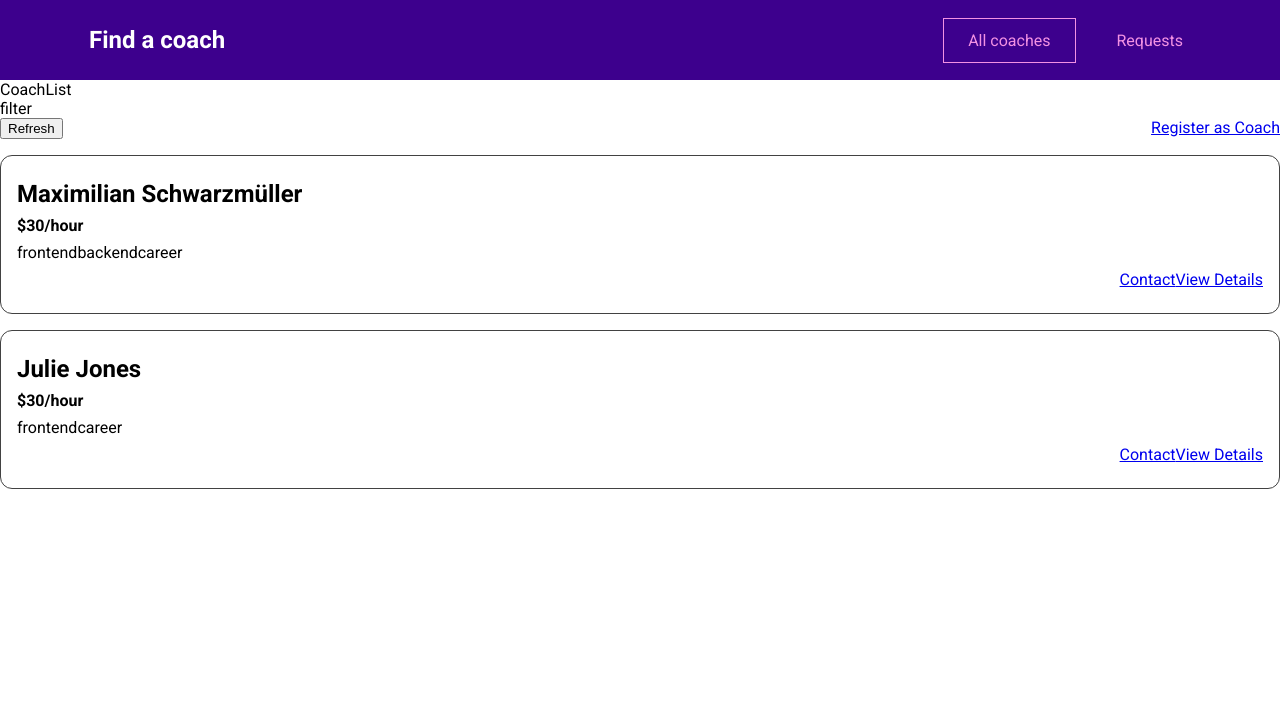
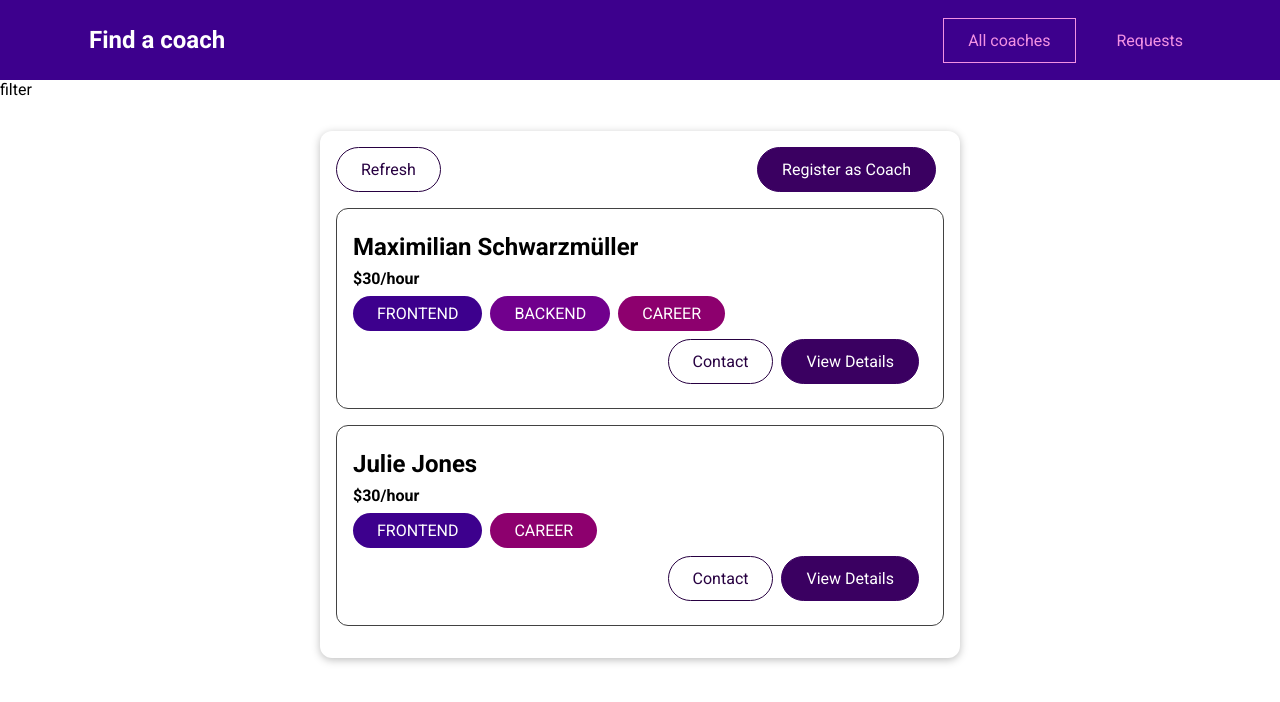
Before and after one commit to ikikika/vue, a Vue app in the folder find-a-coach/: page /coaches in a window 1280 px wide. Shown: the top 702 px of the page. Built offline with nearby package versions, Linux system fonts and the light colour scheme.

Commit message:
add base ui components, make component globally available

```diff
--- a/find-a-coach/src/components/coaches/CoachItem.vue
+++ b/find-a-coach/src/components/coaches/CoachItem.vue
@@ -3,11 +3,11 @@
         <h3>{{ fullName }}</h3>
         <h4>${{ rate }}/hour</h4>
         <div>
-            <span v-for="area in areas" :key="area">{{ area }}</span>
+            <base-badge v-for="area in areas" :key="area" :type="area" :title="area" />
         </div>
         <div class="actions">
-            <router-link :to="coachContactLink">Contact</router-link>
-            <router-link :to="coachDetailsLink">View Details</router-link>
+            <base-button mode="outline" link :to="coachContactLink">Contact</base-button>
+            <base-button link :to="coachDetailsLink">View Details</base-button>
         </div>
     </li>
 </template>
--- /dev/null
+++ b/find-a-coach/src/components/ui/BaseBadge.vue
@@ -0,0 +1,44 @@
+<template>
+    <span class="badge" :class="type">
+        {{ text }}
+    </span>
+
+</template>
+
+<script>
+
+export default {
+    props: ['type', 'title'],
+    computed: {
+        text() {
+            return this.title.toUpperCase();
+        }
+    }
+}
+</script>
+
+<style scoped>
+.badge {
+    background-color: #ccc;
+    color: #252525;
+    border-radius: 30px;
+    padding: 0.5rem 1.5rem;
+    display: inline-block;
+    margin-right: 0.5rem;
+}
+
+.frontend {
+    background-color: #3d008d;
+    color: white;
+}
+
+.backend {
+    background-color: #71008d;
+    color: white;
+}
+
+.career {
+    background-color: #8d006e;
+    color: white;
+}
+</style>
--- /dev/null
+++ b/find-a-coach/src/components/ui/BaseButton.vue
@@ -0,0 +1,73 @@
+<template>
+    <button v-if="!link" :class="mode">
+        <slot></slot>
+    </button>
+    <router-link v-else :to="to" :class="mode">
+        <slot></slot>
+    </router-link>
+</template>
+
+<script>
+export default {
+    props: {
+        mode: {
+            type: String,
+            required: false,
+            default: null
+        },
+        link: {
+            type: Boolean,
+            required: false,
+            default: false
+        },
+        to: {
+            type: String,
+            required: false,
+            default: '/'
+        }
+    }
+}
+</script>
+
+<style scoped>
+button,
+a {
+    text-decoration: none;
+    padding: 0.75rem 1.5rem;
+    font: inherit;
+    background-color: #3a0061;
+    border: 1px solid #3a0061;
+    color: white;
+    cursor: pointer;
+    border-radius: 30px;
+    margin-right: 0.5rem;
+    display: inline-block;
+}
+
+a:hover,
+a:active,
+button:hover,
+button:active {
+    background-color: #270041;
+    border-color: #270041;
+}
+
+.flat {
+    background-color: transparent;
+    color: #3a0061;
+    border: none;
+}
+
+.outline {
+    background-color: transparent;
+    border-color: #270041;
+    color: #270041;
+}
+
+.flat:hover,
+.flat:active,
+.outline:hover,
+.outline:active {
+    background-color: #edd2ff;
+}
+</style>
--- /dev/null
+++ b/find-a-coach/src/components/ui/BaseCard.vue
@@ -0,0 +1,15 @@
+<template>
+    <div class="card">
+        <slot></slot>
+    </div>
+</template>
+
+<style scoped>
+.card {
+    border-radius: 12px;
+    box-shadow: 0 2px 8px rgba(0, 0, 0, 0.26);
+    padding: 1rem;
+    margin: 2rem auto;
+    max-width: 40rem;
+}
+</style>
--- a/find-a-coach/src/pages/coaches/CoachList.vue
+++ b/find-a-coach/src/pages/coaches/CoachList.vue
@@ -1,16 +1,18 @@
 <template>
-    <div>CoachList</div>
     <section>filter</section>
     <section>
-        <div class="controls">
-            <button>Refresh</button>
-            <router-link to="/register">Register as Coach</router-link>
-        </div>
-        <ul v-if="hasCoaches">
-            <coach-item v-for="coach in filteredCoaches" :key="coach.id" :id="coach.id" :first-name="coach.firstName"
-                :last-name="coach.lastName" :rate="coach.hourlyRate" :areas="coach.areas" />
-        </ul>
-        <h3 v-else>No coaches found</h3>
+        <base-card>
+            <div class="controls">
+                <base-button mode="outline">Refresh</base-button>
+                <base-button link to="/register">Register as Coach</base-button>
+            </div>
+            <ul v-if="hasCoaches">
+                <coach-item v-for="coach in filteredCoaches" :key="coach.id" :id="coach.id"
+                    :first-name="coach.firstName" :last-name="coach.lastName" :rate="coach.hourlyRate"
+                    :areas="coach.areas" />
+            </ul>
+            <h3 v-else>No coaches found</h3>
+        </base-card>
     </section>
 </template>
 
```
Also changed, not shown: find-a-coach/src/main.js (+7 -0 lines).
